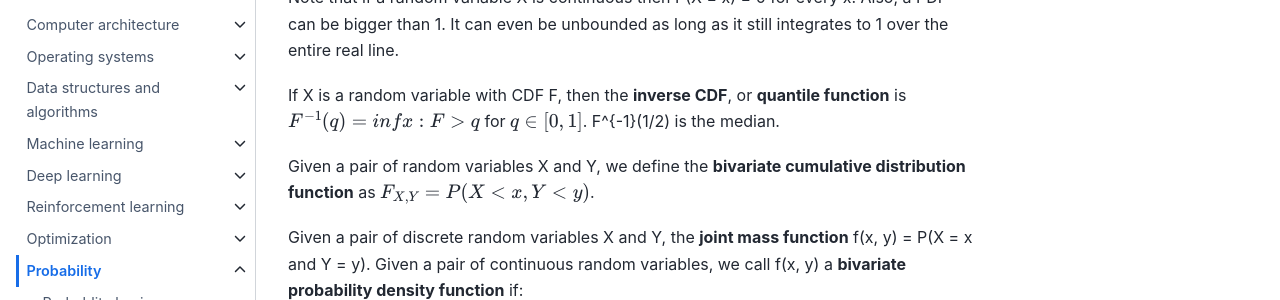
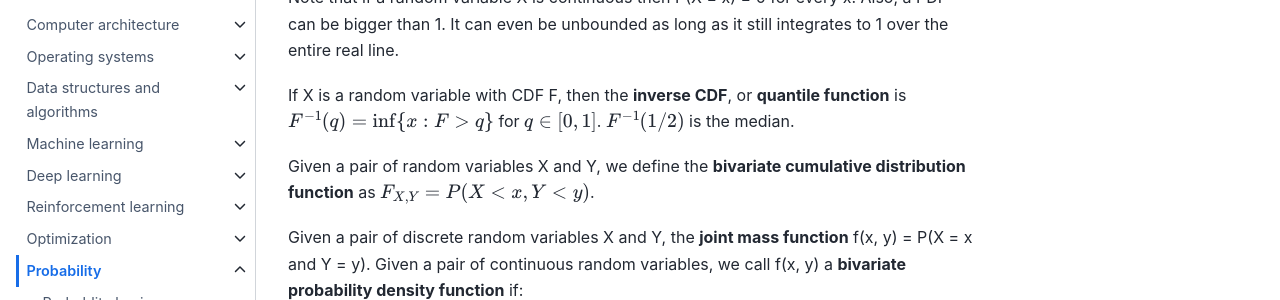
Before and after one commit to hacobe/notes, a Jupyter Book: the page built from random_variables.md, in a window 1280 px wide and 900 px high, scrolled down 689 px. Shown: the part 150-450 px from the top of the window. Built offline with Jupyter Book 1.0.4 settings and Sphinx 7.4.7 and the Sphinx Book theme 1.1.4, drawn with Linux system fonts in a browser that asks for light colours; pages that are not in the unit, such as notebooks, are missing from menus.

```diff
--- a/random_variables.md
+++ b/random_variables.md
@@ -17,7 +17,7 @@ A random variable X is **continuous** if its probability density function exist.
 
 Note that if a random variable X is continuous then P(X = x) = 0 for every x. Also, a PDF can be bigger than 1. It can even be unbounded as long as it still integrates to 1 over the entire real line.
 
-If X is a random variable with CDF F, then the **inverse CDF**, or **quantile function** is $F^{-1}(q) = inf{x : F > q}$ for $q \in [0, 1]$. F^{-1}(1/2) is the median.
+If X is a random variable with CDF F, then the **inverse CDF**, or **quantile function** is $F^{-1}(q) = \inf \{x : F > q\}$ for $q \in [0, 1]$. $F^{-1}(1/2)$ is the median.
 
 Given a pair of random variables X and Y, we define the **bivariate cumulative distribution function** as $F_{X, Y} = P(X \lt x, Y \lt y)$.
 
```
Also changed, not shown: probability_basics.md (+1 -1 lines).
